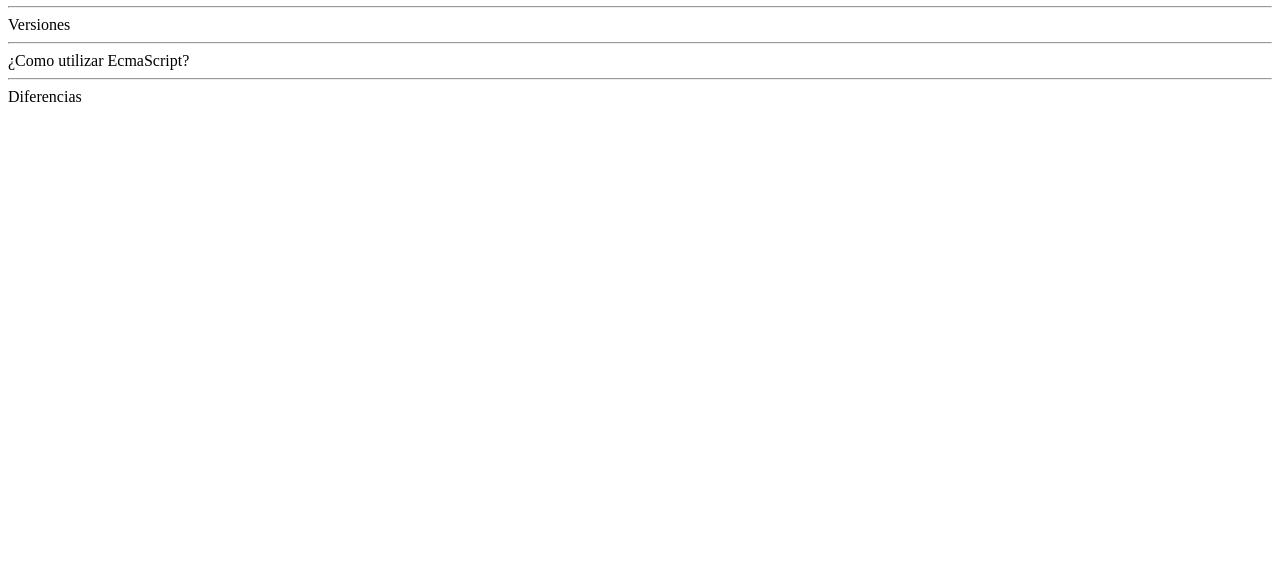
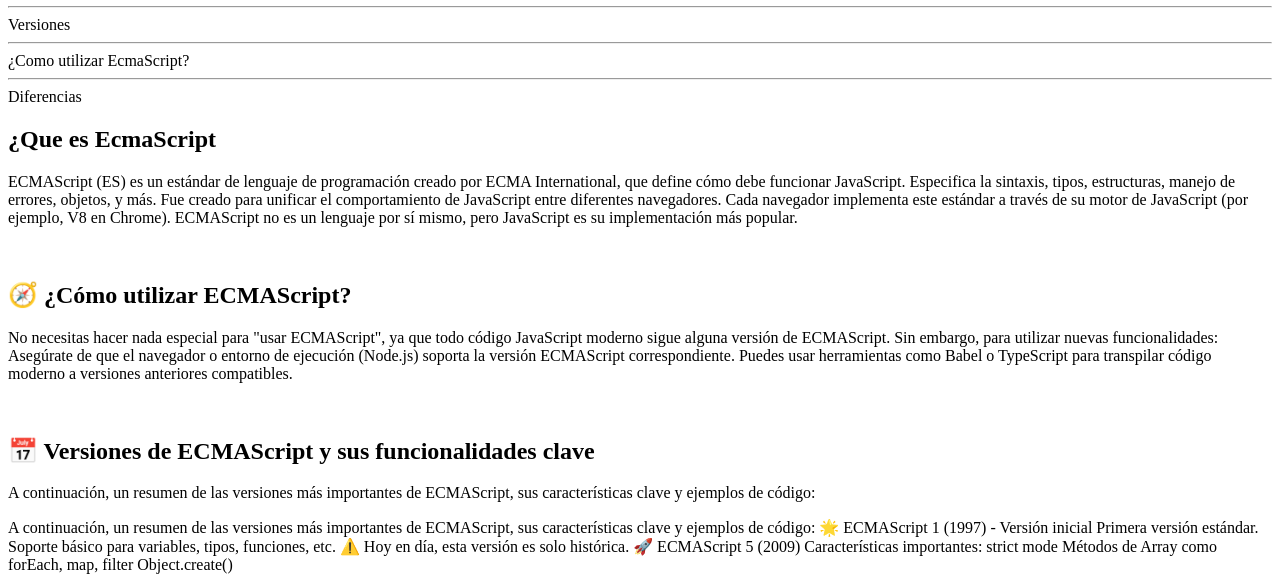
Before and after one commit to Sebas404040/EcmaScript, a plain HTML site: page index.html in a window 1280 px wide. Shown: the part 257-839 px from the top of the page. Before the commit the page ends 800 px from the top, so only its background shows below. Drawn offline with Linux system fonts and the light colour scheme.

Commit message:
feat: :construction: Index page
Working on Index Page

none

```diff
--- a/index.html
+++ b/index.html
@@ -1,11 +1,13 @@
 <!DOCTYPE html>
 <html lang="en">
+
 <head>
     <meta charset="UTF-8">
     <meta name="viewport" content="width=device-width, initial-scale=1.0">
     <title>EcmaScript</title>
     <link rel="stylesheet" href="estilo.css">
 </head>
+
 <body>
     <nav>
         <div>
@@ -13,11 +15,76 @@
             <span>EcmaScript</span>
         </div>
         <div>
-            <span>Que es?</span><hr>
-            <span>Versiones</span><hr>
-            <span>¿Como utilizar EcmaScript?</span><hr>
+            <span>Que es?</span>
+            <hr>
+            <span>Versiones</span>
+            <hr>
+            <span>¿Como utilizar EcmaScript?</span>
+            <hr>
             <span>Diferencias</span>
         </div>
     </nav>
+    <main>
+        <section>
+            <div>
+                <h2>¿Que es EcmaScript</h2>
+                <p>
+                    ECMAScript (ES) es un estándar de lenguaje de programación creado por ECMA International, que define
+                    cómo debe funcionar JavaScript.
+                    Especifica la sintaxis, tipos, estructuras, manejo de errores, objetos, y más.
+                    Fue creado para unificar el comportamiento de JavaScript entre diferentes navegadores.
+                    Cada navegador implementa este estándar a través de su motor de JavaScript (por ejemplo, V8 en
+                    Chrome).
+                    ECMAScript no es un lenguaje por sí mismo, pero JavaScript es su implementación más popular.
+                </p>
+            </div>
+            <img src="" alt="">
+        </section>
+        <section>
+            <div>
+                <h2>🧭 ¿Cómo utilizar ECMAScript?</h2>
+                <p>
+                    No necesitas hacer nada especial para "usar ECMAScript", ya que todo código JavaScript moderno sigue
+                    alguna versión de ECMAScript.
+                    Sin embargo, para utilizar nuevas funcionalidades:
+                    Asegúrate de que el navegador o entorno de ejecución (Node.js) soporta la versión ECMAScript
+                    correspondiente.
+                    Puedes usar herramientas como Babel o TypeScript para transpilar código moderno a versiones
+                    anteriores compatibles.
+                </p>
+            </div>
+            <img src="" alt="">
+        </section>
+        <section>
+            <h2>📅 Versiones de ECMAScript y sus funcionalidades clave</h2>
+            <p>
+                A continuación, un resumen de las versiones más importantes de ECMAScript, sus características clave y
+                ejemplos de
+                código:
+            </p>
+        </section>
+    </main>
 </body>
 </html>
+
+
+
+
+A continuación, un resumen de las versiones más importantes de ECMAScript, sus características clave y ejemplos de
+código:
+
+🌟 ECMAScript 1 (1997) - Versión inicial
+Primera versión estándar.
+
+Soporte básico para variables, tipos, funciones, etc.
+
+⚠️ Hoy en día, esta versión es solo histórica.
+
+🚀 ECMAScript 5 (2009)
+Características importantes:
+
+strict mode
+
+Métodos de Array como forEach, map, filter
+
+Object.create()
```
